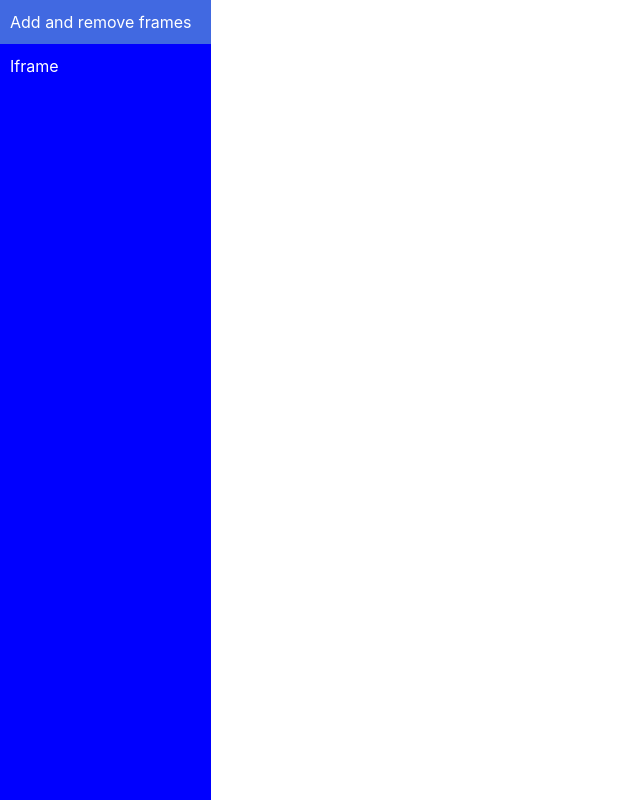
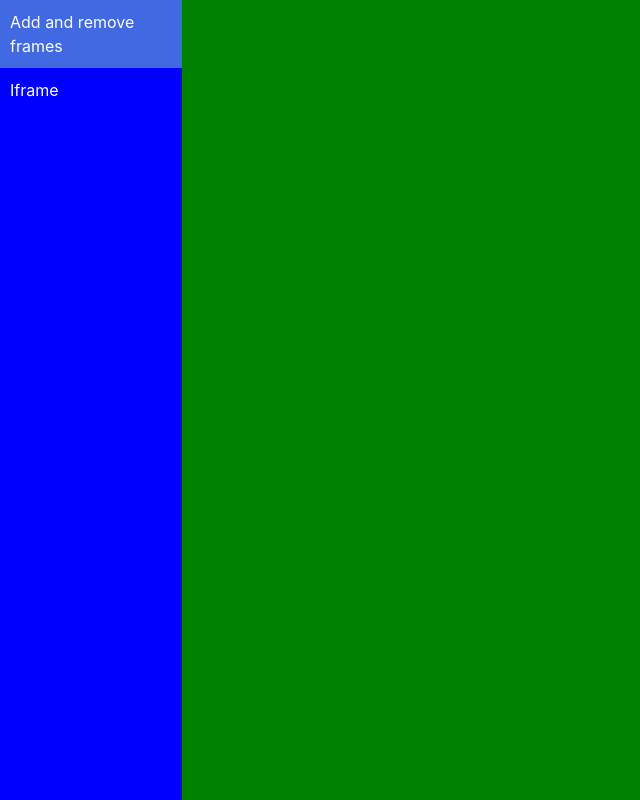
Before and after one commit to billdestein/better-frames, a React (Create React App) app: page / in a window 1280 px wide. Shown: the whole page, without its empty margins (0-640 px from the left). Built offline with nearby package versions, Linux system fonts and the light colour scheme.

Commit message:
More work

```diff
--- a/src/App.tsx
+++ b/src/App.tsx
@@ -17,9 +17,11 @@ const LeftDiv = styled.div`
 `
 
 const RightDiv = styled.div`
-    background-color: white;
+    background-color: green;
     color: black;
+    flex-grow: 1;
     height: 100%;
+    width: 100%;
 `
 
 function App() {
```
Also changed, not shown: package.json (+6 -6 lines).
